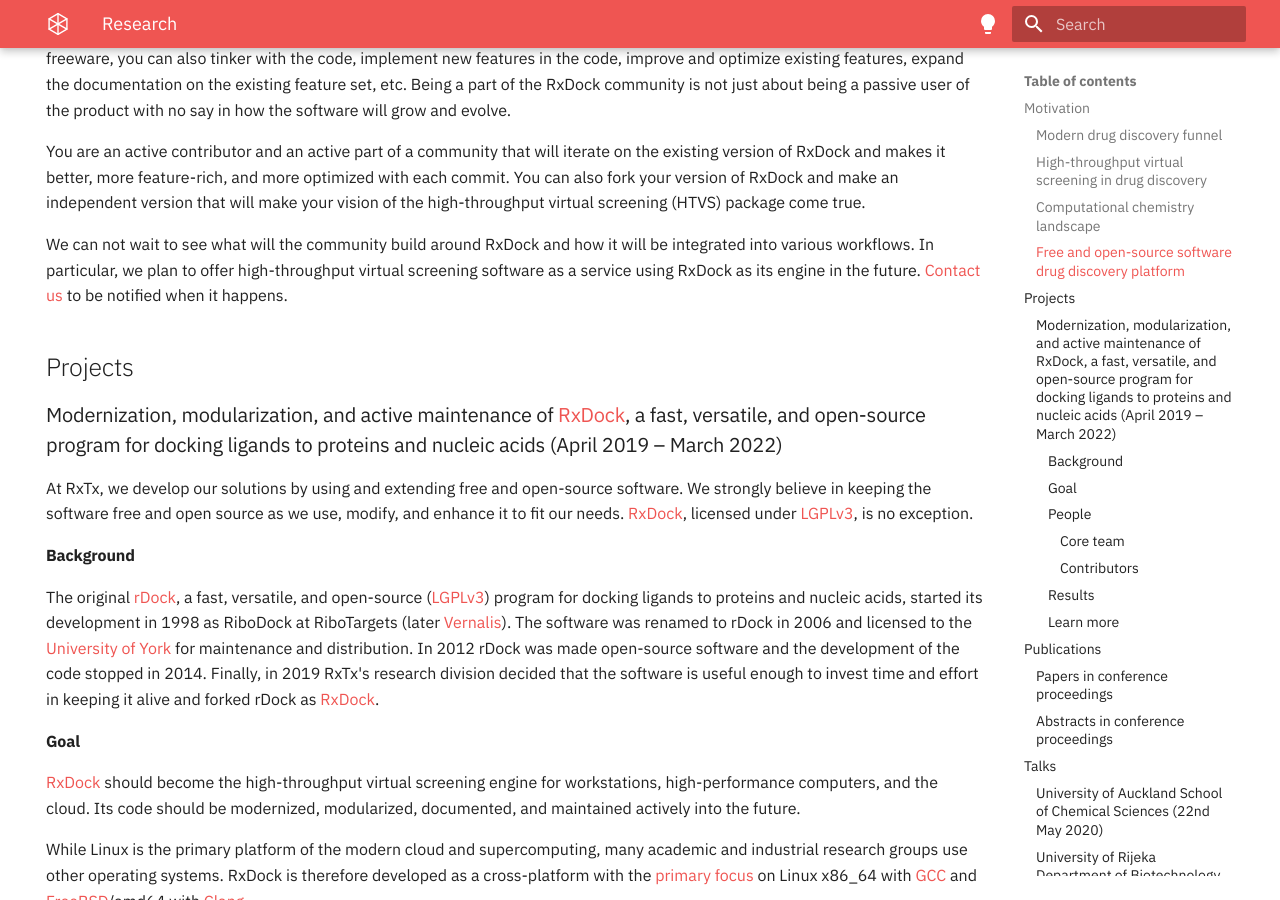
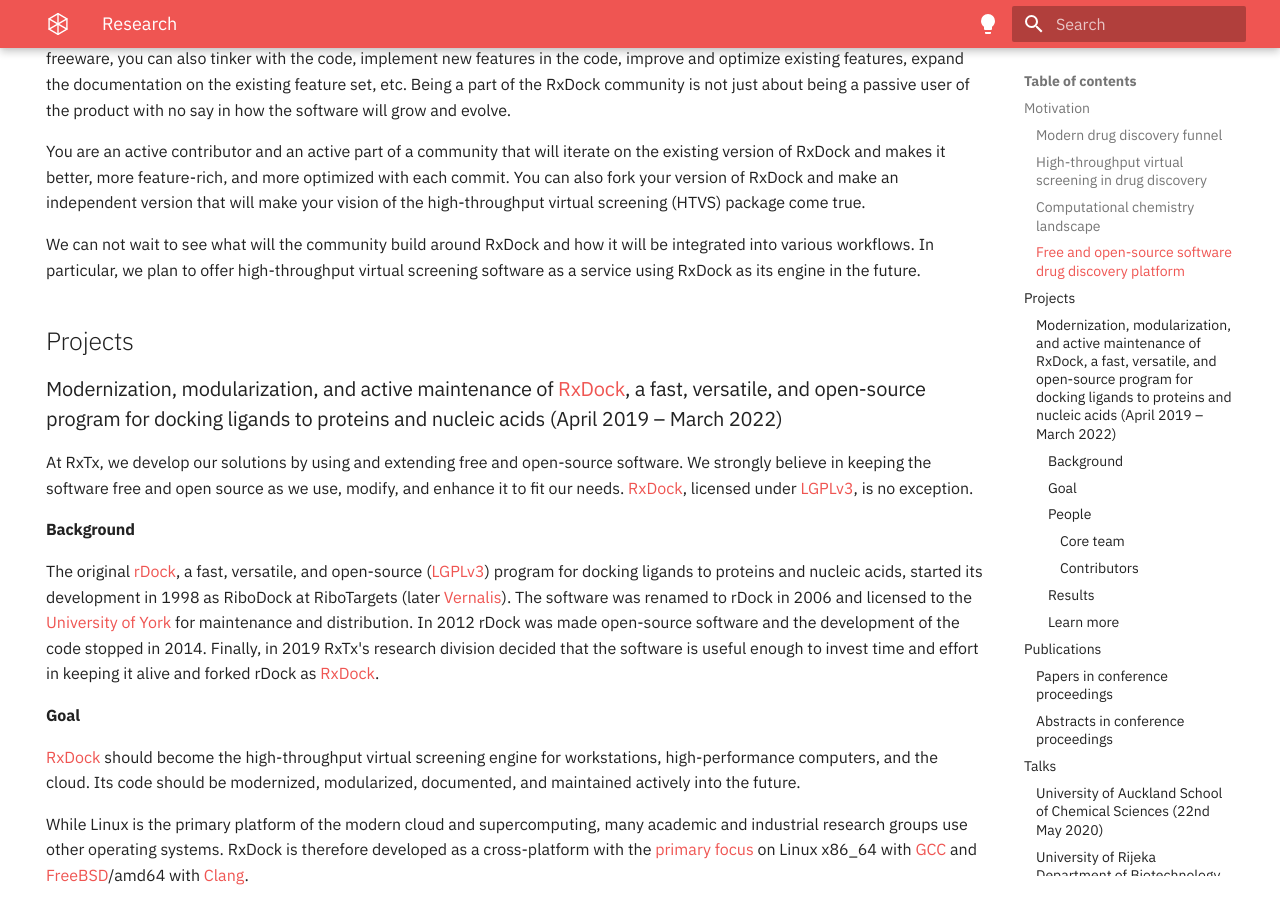
Before and after one commit to RxTxResearch/rxtxresearch.github.io, an MkDocs documentation site: the page built from docs/index.md, in a window 1280 px wide and 900 px high, scrolled down 3735 px. Built offline with MkDocs 1.6.1 and Material for MkDocs 9.7.7, drawn with Linux system fonts in a browser that asks for light colours.

Commit message:
Removed broken contact link

```diff
--- a/docs/index.md
+++ b/docs/index.md
@@ -69,7 +69,7 @@ Since it is open source by default you can use it for free and start using it im
 
 You are an active contributor and an active part of a community that will iterate on the existing version of RxDock and makes it better, more feature-rich, and more optimized with each commit. You can also fork your version of RxDock and make an independent version that will make your vision of the high-throughput virtual screening (HTVS) package come true.
 
-We can not wait to see what will the community build around RxDock and how it will be integrated into various workflows. In particular, we plan to offer high-throughput virtual screening software as a service using RxDock as its engine in the future. [Contact us](index.md#contact-us) to be notified when it happens.
+We can not wait to see what will the community build around RxDock and how it will be integrated into various workflows. In particular, we plan to offer high-throughput virtual screening software as a service using RxDock as its engine in the future.
 
 ## Projects
 
```
